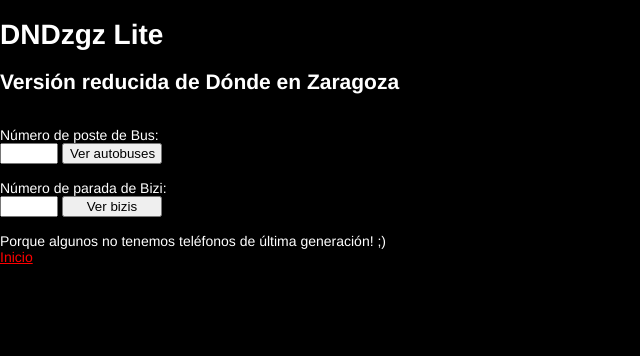
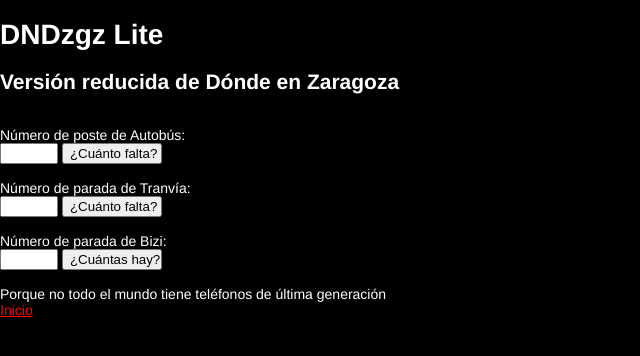
Before and after one commit to danilat/closin, a Python web app: template closin/templates/lite.html in a window 1280 px wide. Shown: the top 356 px of the page, without its empty margins (0-640 px from the left). Run offline with Jinja, Linux system fonts and the light colour scheme; the template is opened without the code that fills it, so the values that code supplies are empty.

Commit message:
added tram support for lite version

```diff
--- a/closin/templates/lite.html
+++ b/closin/templates/lite.html
@@ -19,19 +19,26 @@
 	{% endif %}
 	<form method="get" action="/lite">
 		<input type="hidden" name="service" id="service" value="bus"/>
-		<label for="id">Número de poste de Bus:</label><br/>
+		<label for="id">Número de poste de Autobús:</label><br/>
 		<input type="text" name="id" id="id"/>
-		<input type="submit" value="Ver autobuses"/>
+		<input type="submit" value="¿Cuánto falta?"/>
+	</form>
+	<br/>
+	<form method="get" action="/lite">
+		<input type="hidden" name="service" id="service" value="tram"/>
+		<label for="id">Número de parada de Tranvía:</label><br/>
+		<input type="text" name="id" id="id"/>
+		<input type="submit" value="¿Cuánto falta?"/>
 	</form>
 	<br/>
 	<form method="get" action="/lite">
 		<input type="hidden" name="service" id="service" value="bizi"/>
 		<label for="id">Número de parada de Bizi:</label><br/>
 		<input type="text" name="id" id="id"/>
-		<input type="submit" value="Ver bizis"/>
+		<input type="submit" value="¿Cuántas hay?"/>
 	</form>
 	<br/>
-	<p>Porque algunos no tenemos teléfonos de última generación! ;)</p>
+	<p>Porque no todo el mundo tiene teléfonos de última generación</p>
 <a href="/">Inicio</a>
 </body>
 </html>
```
Also changed, not shown: closin/main.py (+7 -2 lines).
